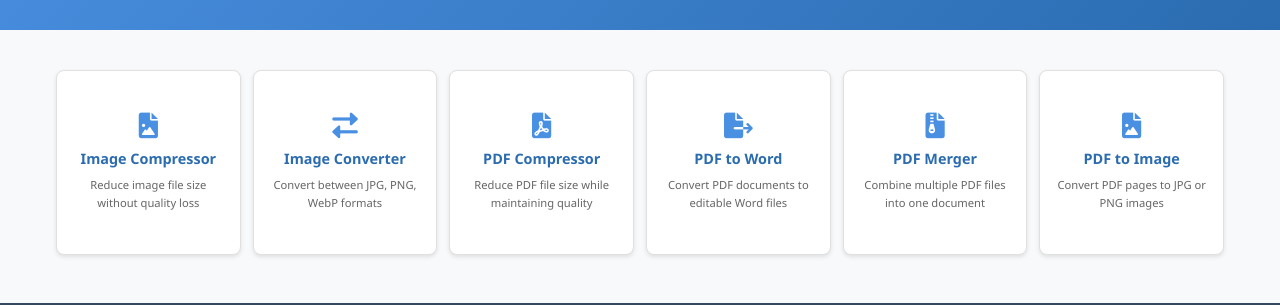
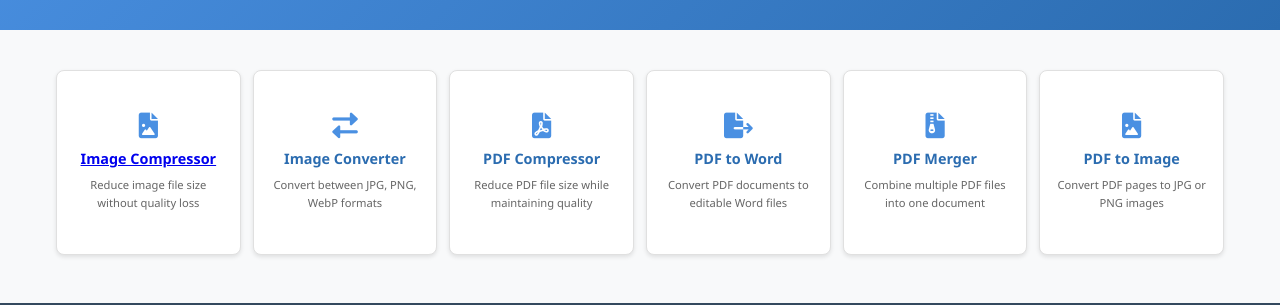
Before and after one commit to Huvappa-Maralappanavar/Tools, a plain HTML site: page index.html in a window 1280 px wide. Shown: the part 216-521 px from the top of the page. Drawn offline with Linux system fonts and the light colour scheme.

Commit message:
Update index.html

```diff
--- a/index.html
+++ b/index.html
@@ -181,11 +181,12 @@
 
   <div class="tools-grid">
     <!-- Image Tools -->
-    <a href="image-compress.html" class="tool-card">
+      <div class="tool-card">
       <i class="fas fa-file-image tool-icon"></i>
-      <h3>Image Compressor</h3>
+      <h3><a href="image-compress.html">Image Compressor</a></h3>
       <p>Reduce image file size without quality loss</p>
-    </a>
+    </div>
+
 
     <a href="image-converter.html" class="tool-card">
       <i class="fas fa-exchange-alt tool-icon"></i>
```
